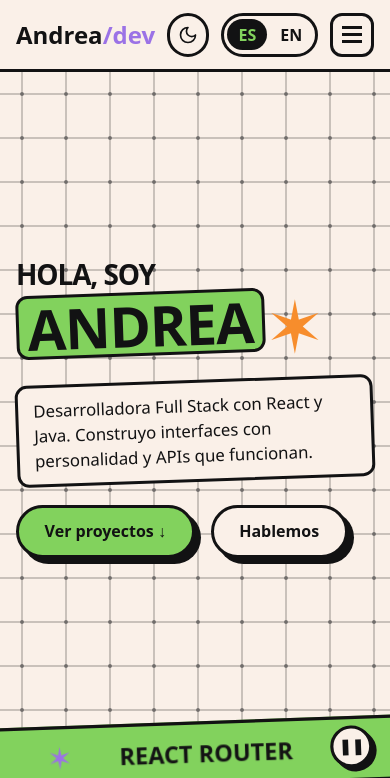
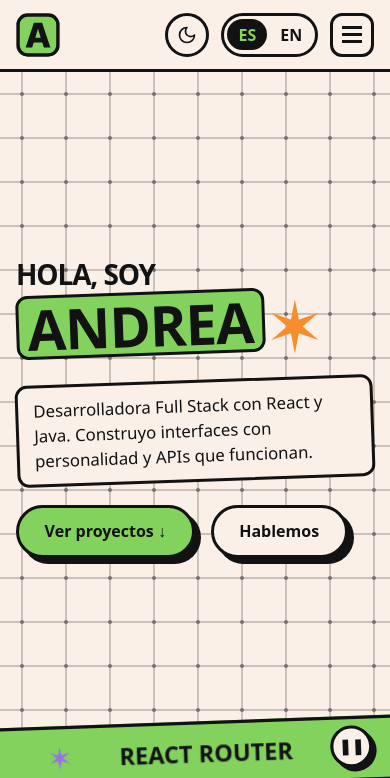
Before and after one commit to atapiamallea/portfolio, a React (Vite) app: page / in a window 390 px wide. Shown: the top 778 px of the page. Built offline with nearby package versions, Linux system fonts and the light colour scheme; a web font is replaced by a local one.

Commit message:
fix(navigation): use favicon as mobile logo and keep theme toggle from shrinking

```diff
--- a/src/features/navigation/components/Navbar/Navbar.module.scss
+++ b/src/features/navigation/components/Navbar/Navbar.module.scss
@@ -25,6 +25,26 @@
   font-family: var(--font-display);
   font-size: 1.5rem;
   font-weight: 900;
+}
+
+// Móvil: solo el icono, del mismo alto que los demás controles, para que quepan todos.
+// Escritorio: el nombre completo.
+.logoIcon {
+  display: block;
+  width: 2.75rem;
+  height: 2.75rem;
+
+  @include respond-to('md') {
+    display: none;
+  }
+}
+
+.logoText {
+  display: none;
+
+  @include respond-to('md') {
+    display: inline;
+  }
 }
 
 // El logo es texto grande y en negrita: le basta 3:1. El violeta da 3.15 sobre paper
--- a/src/features/navigation/components/Navbar/Navbar.tsx
+++ b/src/features/navigation/components/Navbar/Navbar.tsx
@@ -11,6 +11,8 @@ import { NavigationLink } from './NavigationLink'
 import styles from './Navbar.module.scss'
 
 const NAVIGATION_LIST_ID = 'navigation-links'
+const LOGO_ICON_PATH = '/favicon.svg'
+const LOGO_NAME = `${SITE_OWNER_NAME}${LOGO_SUFFIX}`
 
 function renderNavigationLink(link: NavigationLinkData) {
   return <NavigationLink key={link.sectionId} link={link} />
@@ -30,9 +32,13 @@ export function Navbar() {
 
   return (
     <header className={styles.navbar} onKeyDown={handleKeyDown}>
-      <a href={homeHref} className={styles.logo}>
-        {SITE_OWNER_NAME}
-        <span className={styles.logoSuffix}>{LOGO_SUFFIX}</span>
+      {/* En móvil solo se ve el icono: aria-label mantiene el nombre del enlace en todos los tamaños. */}
+      <a href={homeHref} className={styles.logo} aria-label={LOGO_NAME}>
+        <img src={LOGO_ICON_PATH} alt="" className={styles.logoIcon} />
+        <span className={styles.logoText}>
+          {SITE_OWNER_NAME}
+          <span className={styles.logoSuffix}>{LOGO_SUFFIX}</span>
+        </span>
       </a>
 
       <ThemeToggle />
--- a/src/features/navigation/components/ThemeToggle/ThemeToggle.module.scss
+++ b/src/features/navigation/components/ThemeToggle/ThemeToggle.module.scss
@@ -1,8 +1,10 @@
 @use '@/shared/styles/mixins' as *;
 
 // Misma altura que el selector de idioma y el botón ☰: 44px.
+// flex-shrink: 0 porque, si falta sitio en la barra, el navegador lo aplastaría.
 .toggle {
   display: grid;
+  flex-shrink: 0;
   place-items: center;
   width: 2.75rem;
   height: 2.75rem;
```
